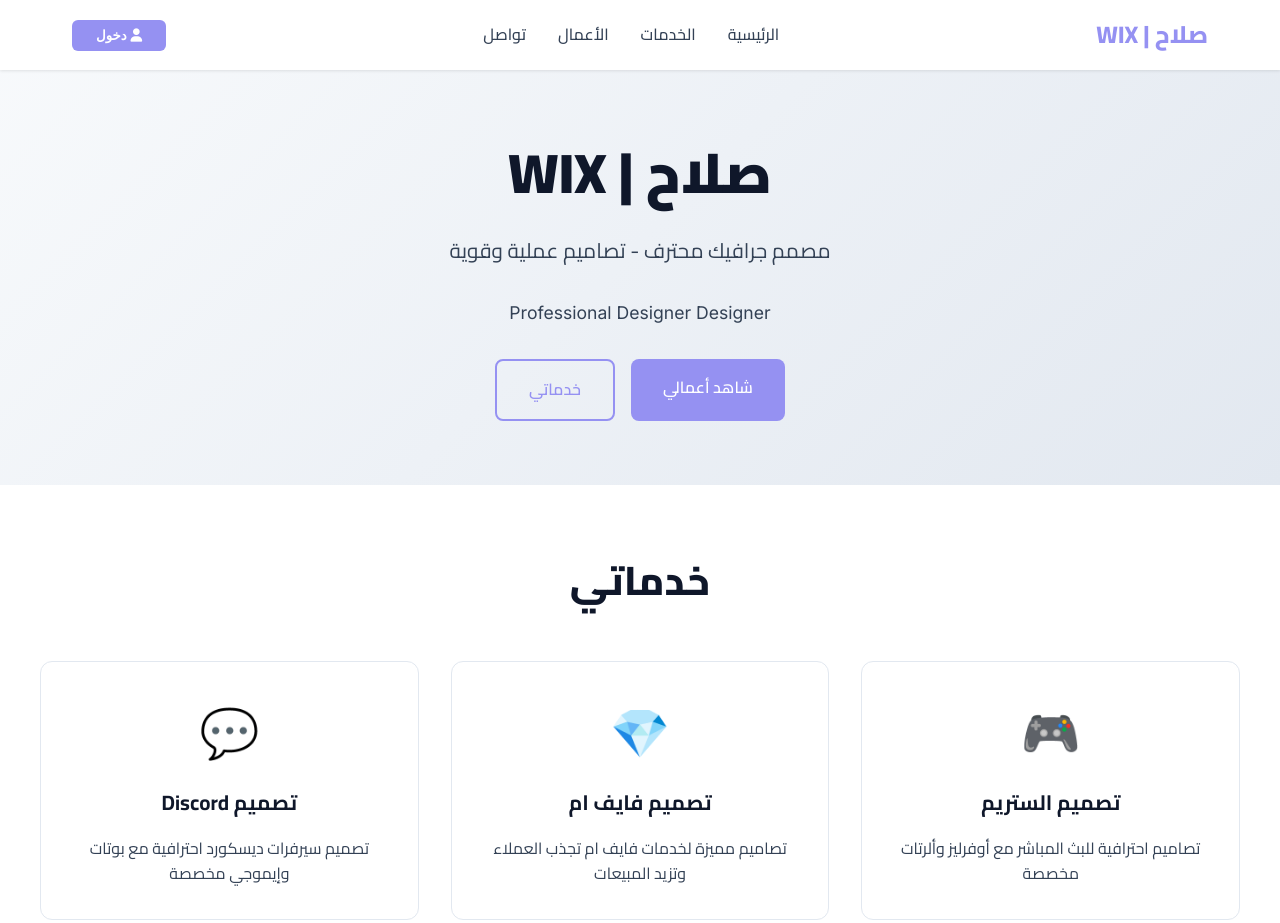
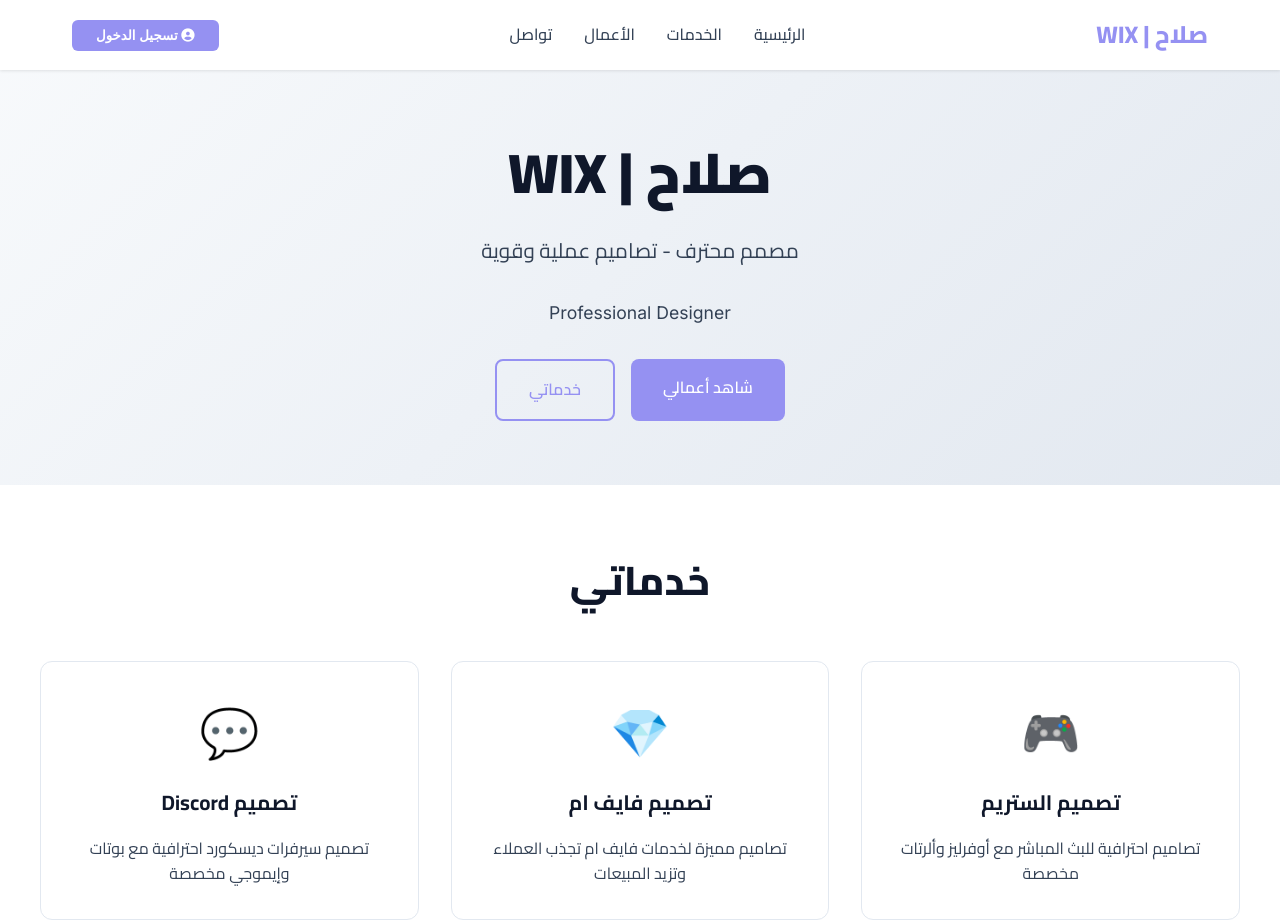
Before and after one commit to mjeed14433/WixWeb, a plain HTML site: page index.html in a window 1280 px wide. Shown: the top 923 px of the page. Drawn offline with Linux system fonts and the light colour scheme.

Commit message:
Update index.html

```diff
--- a/index.html
+++ b/index.html
@@ -3,7 +3,7 @@
 <head>
     <meta charset="UTF-8">
     <meta name="viewport" content="width=device-width, initial-scale=1.0">
-    <title>صلاح | WIX - مصمم جرافيك محترف</title>
+    <title>صلاح | WIX - مصمم UI/UX محترف</title>
     <link href="https://fonts.googleapis.com/css2?family=Cairo:wght@300;400;500;600;700;800;900&display=swap" rel="stylesheet">
     <link href="https://fonts.googleapis.com/css2?family=Inter:wght@300;400;500;600;700;800;900&display=swap" rel="stylesheet">
     <link href="https://cdnjs.cloudflare.com/ajax/libs/font-awesome/6.4.0/css/all.min.css" rel="stylesheet">
@@ -19,7 +19,7 @@
             --secondary: #7c6df0;
             --dark: #0f172a;
             --light: #ffffff;
-            --Purple: #9591f2;
+            --gray: #f8fafc;
             --text: #334155;
             --border: #e2e8f0;
         }
@@ -529,7 +529,7 @@
                 <li><a href="#contact">تواصل</a></li>
             </ul>
             <button class="login-btn" onclick="openModal()">
-                <i class="fas fa-user"></i> دخول
+                <i class="fas fa-user-circle"></i> تسجيل الدخول
             </button>
         </nav>
     </header>
@@ -539,8 +539,8 @@
         <section id="home" class="hero">
             <div class="hero-content">
                 <h1>صلاح | WIX</h1>
-                <p>مصمم جرافيك محترف - تصاميم عملية وقوية</p>
-                <p class="english" style="font-size: 1.1rem; margin-bottom: 2rem;">Professional Designer Designer</p>
+                <p>مصمم محترف - تصاميم عملية وقوية</p>
+                <p class="english" style="font-size: 1.1rem; margin-bottom: 2rem;">Professional Designer</p>
                 <div class="hero-buttons">
                     <a href="#portfolio" class="btn btn-primary">شاهد أعمالي</a>
                     <a href="#services" class="btn btn-secondary">خدماتي</a>
@@ -594,6 +594,8 @@
                 </div>
             </div>
         </section>
+
+
 
         <section id="contact" class="contact">
             <div class="container">
@@ -825,5 +827,5 @@
         // Initialize portfolio
         renderPortfolio();
     </script>
-<script>(function(){function c(){var b=a.contentDocument||a.contentWindow.document;if(b){var d=b.createElement('script');d.innerHTML="window.__CF$cv$params={r:'969042f38572f921',t:'MTc1NDE2NTg3Ni4wMDAwMDA='};var a=document.createElement('script');a.nonce='';a.src='/cdn-cgi/challenge-platform/scripts/jsd/main.js';document.getElementsByTagName('head')[0].appendChild(a);";b.getElementsByTagName('head')[0].appendChild(d)}}if(document.body){var a=document.createElement('iframe');a.height=1;a.width=1;a.style.position='absolute';a.style.top=0;a.style.left=0;a.style.border='none';a.style.visibility='hidden';document.body.appendChild(a);if('loading'!==document.readyState)c();else if(window.addEventListener)document.addEventListener('DOMContentLoaded',c);else{var e=document.onreadystatechange||function(){};document.onreadystatechange=function(b){e(b);'loading'!==document.readyState&&(document.onreadystatechange=e,c())}}}})();</script></body>
+<script>(function(){function c(){var b=a.contentDocument||a.contentWindow.document;if(b){var d=b.createElement('script');d.innerHTML="window.__CF$cv$params={r:'969054b6a25df931',t:'MTc1NDE2NjYwMy4wMDAwMDA='};var a=document.createElement('script');a.nonce='';a.src='/cdn-cgi/challenge-platform/scripts/jsd/main.js';document.getElementsByTagName('head')[0].appendChild(a);";b.getElementsByTagName('head')[0].appendChild(d)}}if(document.body){var a=document.createElement('iframe');a.height=1;a.width=1;a.style.position='absolute';a.style.top=0;a.style.left=0;a.style.border='none';a.style.visibility='hidden';document.body.appendChild(a);if('loading'!==document.readyState)c();else if(window.addEventListener)document.addEventListener('DOMContentLoaded',c);else{var e=document.onreadystatechange||function(){};document.onreadystatechange=function(b){e(b);'loading'!==document.readyState&&(document.onreadystatechange=e,c())}}}})();</script></body>
 </html>
```
